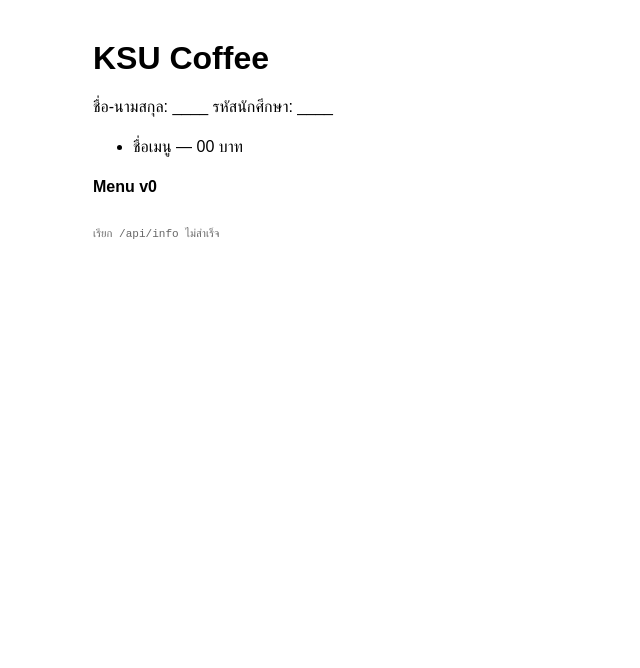
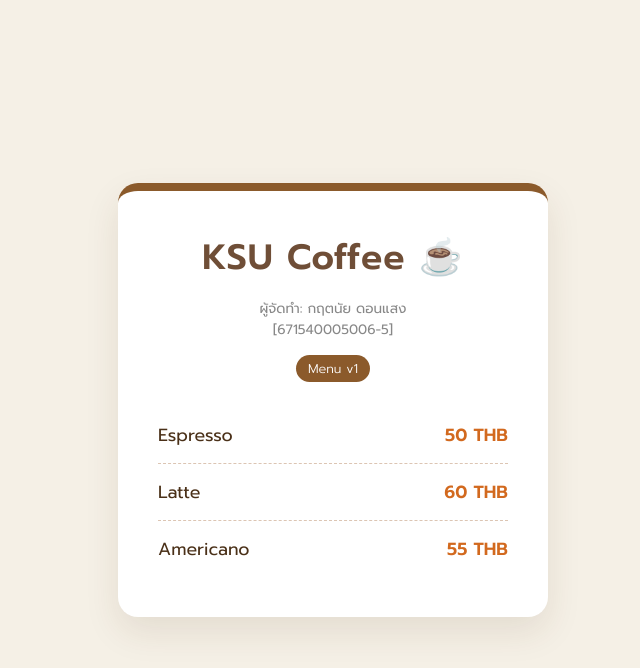
Before and after one commit to Kittanay-08/ksu-coffee-671540005006-5, a website: page public/index.html in a window 1280 px wide. Shown: the whole page, without its empty margins (307-947 px from the left). Drawn offline with Linux system fonts and the light colour scheme; no server answers.

Commit message:
feat: add menu v1 for [671540005006-5]

```diff
--- a/public/index.html
+++ b/public/index.html
@@ -1,35 +1,86 @@
 <!DOCTYPE html>
 <html lang="th">
 <head>
-  <meta charset="UTF-8">
-  <meta name="viewport" content="width=device-width, initial-scale=1">
-  <title>KSU Coffee Menu</title>
-  <style>
-    body { font-family: sans-serif; max-width: 480px; margin: 40px auto; padding: 0 16px; }
-    .menu li { padding: 6px 0; }
-    .version { font-weight: bold; }
-    footer { margin-top: 32px; font-family: monospace; font-size: 0.85em; color: #666; }
-  </style>
+    <meta charset="UTF-8">
+    <meta name="viewport" content="width=device-width, initial-scale=1.0">
+    <title>KSU Coffee</title>
+    <!-- นำเข้าฟอนต์ Prompt จาก Google Fonts เพื่อความสวยงาม -->
+    <link href="https://fonts.googleapis.com/css2?family=Prompt:wght@300;400;600&display=swap" rel="stylesheet">
+    <style>
+        body {
+            font-family: 'Prompt', sans-serif;
+            background-color: #F5F0E6; /* สีพื้นหลังครีมอ่อน */
+            color: #4A3018; /* สีตัวอักษรน้ำตาลกาแฟ */
+            display: flex;
+            justify-content: center;
+            align-items: center;
+            min-height: 100vh;
+            margin: 0;
+        }
+        .menu-container {
+            background-color: #ffffff;
+            padding: 40px;
+            border-radius: 20px;
+            box-shadow: 0 15px 35px rgba(74, 48, 24, 0.1);
+            max-width: 350px;
+            width: 90%;
+            text-align: center;
+            border-top: 8px solid #8B5A2B;
+        }
+        h1 {
+            margin-top: 0;
+            font-size: 2.2em;
+            color: #6F4E37;
+            margin-bottom: 5px;
+            letter-spacing: 1px;
+        }
+        .author {
+            font-size: 0.85em;
+            color: #888;
+            margin-bottom: 15px;
+        }
+        .version {
+            display: inline-block;
+            background-color: #8B5A2B;
+            color: #fff;
+            padding: 4px 12px;
+            border-radius: 20px;
+            font-size: 0.8em;
+            margin-bottom: 25px;
+            font-weight: 300;
+        }
+        ul {
+            list-style-type: none; /* เอาจุดไข่ปลาออก */
+            padding: 0;
+            margin: 0;
+        }
+        li {
+            display: flex;
+            justify-content: space-between; /* แยกชื่อเมนูกับราคาไว้คนละฝั่ง */
+            padding: 15px 0;
+            border-bottom: 1px dashed #DCC5B3;
+            font-size: 1.1em;
+            font-weight: 400;
+        }
+        li:last-child {
+            border-bottom: none;
+        }
+        .price {
+            font-weight: 600;
+            color: #D2691E;
+        }
+    </style>
 </head>
 <body>
-  <h1>KSU Coffee</h1>
-  <p>ชื่อ-นามสกุล: ____ รหัสนักศึกษา: ____</p>
-  <ul class="menu">
-    <li>ชื่อเมนู — 00 บาท</li>
-  </ul>
-  <p class="version">Menu v0</p>
-  <footer id="info">กำลังโหลดข้อมูลระบบ...</footer>
-
-  <script>
-    fetch("/api/info")
-      .then((r) => r.json())
-      .then((d) => {
-        document.getElementById("info").textContent =
-          `platform: ${d.platform} · student: ${d.student} · commit: ${d.commit.slice(0, 7)}`;
-      })
-      .catch(() => {
-        document.getElementById("info").textContent = "เรียก /api/info ไม่สำเร็จ";
-      });
-  </script>
+    <div class="menu-container">
+        <h1>KSU Coffee ☕</h1>
+        <p class="author">ผู้จัดทำ: กฤตนัย ดอนแสง<br>[671540005006-5]</p>
+        <div class="version">Menu v1</div>
+        <ul>
+            <li><span>Espresso</span> <span class="price">50 THB</span></li>
+            <li><span>Latte</span> <span class="price">60 THB</span></li>
+            <li><span>Americano</span> <span class="price">55 THB</span></li>
+        </ul>
+    </div>
 </body>
 </html>
```
